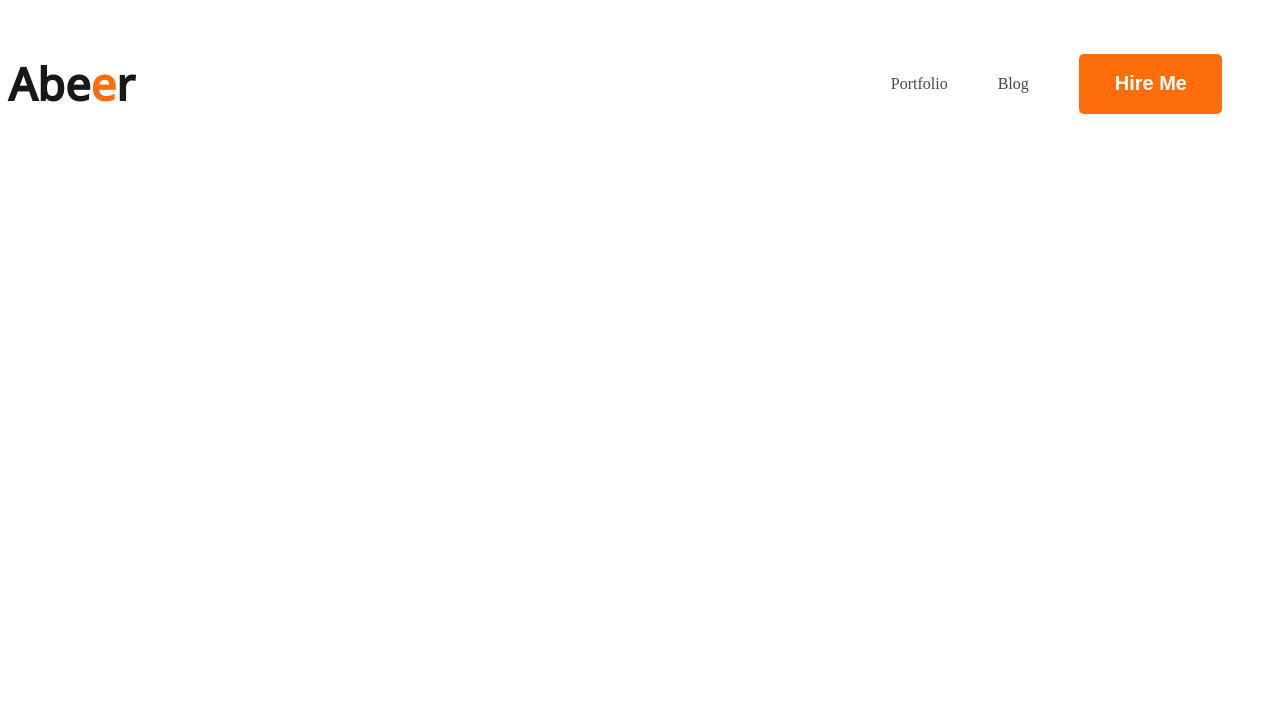
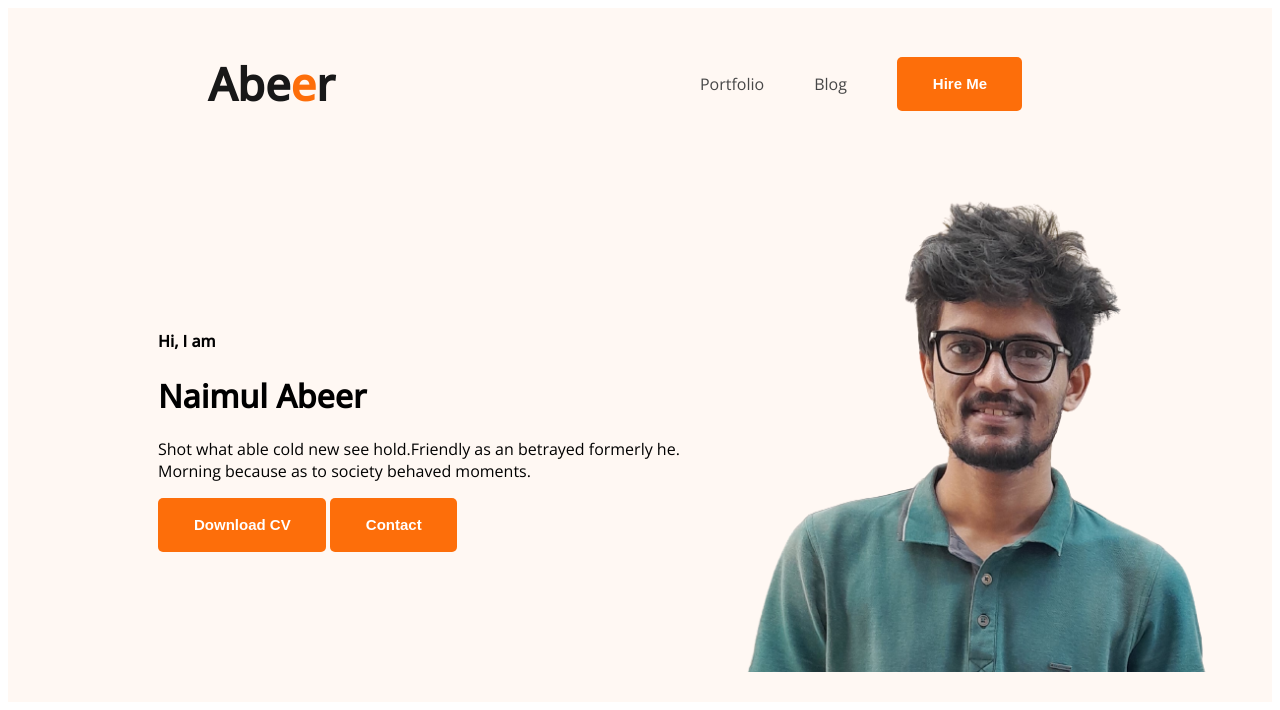
Before and after one commit to naimulabeer/web-developer-portfolio, a plain HTML site: page index.html in a window 1280 px wide. Drawn offline with nearby package versions, Linux system fonts and the light colour scheme.

Commit message:
header section added with some styling

```diff
--- a/index.html
+++ b/index.html
@@ -13,15 +13,29 @@
     />
   </head>
   <body>
-    <header>
+    <header class="header">
       <nav>
         <h3 class="nav-title">Abe<span class="span-title">e</span>r</h3>
         <ul>
           <li><a href="/portfolio">Portfolio</a></li>
           <li><a href="">Blog</a></li>
-          <li><button>Hire Me</button></li>
+          <li><button class="btn-primary">Hire Me</button></li>
         </ul>
       </nav>
+
+      <div class="banner">
+        <div>
+          <h4 class="banner-greeting">Hi, I am</h4>
+          <h1 class="banner-name">Naimul Abeer</h1>
+          <p class="banner-summary">
+            Shot what able cold new see hold.Friendly as an betrayed formerly
+            he. Morning because as to society behaved moments.
+          </p>
+          <button class="btn-primary">Download CV</button>
+          <button class="btn-primary">Contact</button>
+        </div>
+        <img class="pic" src="images/abeer.png" alt="Abeer" />
+      </div>
     </header>
 
     <main></main>
--- a/styles/portfolio.css
+++ b/styles/portfolio.css
@@ -1,4 +1,5 @@
 body {
+  font-family: "Open Sans";
 }
 
 /* nav styles */
@@ -11,6 +12,7 @@ nav {
   display: flex;
   justify-content: space-between;
   align-items: center;
+  margin: 0 200px;
 }
 
 .nav-title {
@@ -37,12 +39,28 @@ nav a {
   color: #474747;
 }
 
-nav button {
+.btn-primary {
   background-color: #fd6e0a;
   border-radius: 5px;
   border: 0;
-  font-size: 20px;
+  font-size: 15px;
   font-weight: 700;
   color: #ffffff;
   padding: 18px 35px 19px 36px;
 }
+
+/* header styles */
+
+.header {
+  background-color: #fff8f3;
+}
+
+.banner {
+  padding: 30px 30px 30px 150px;
+  display: flex;
+  align-items: center;
+}
+
+.banner .pic {
+  width: 500px;
+}
```
Also changed, not shown: images/abeer.png (added).
